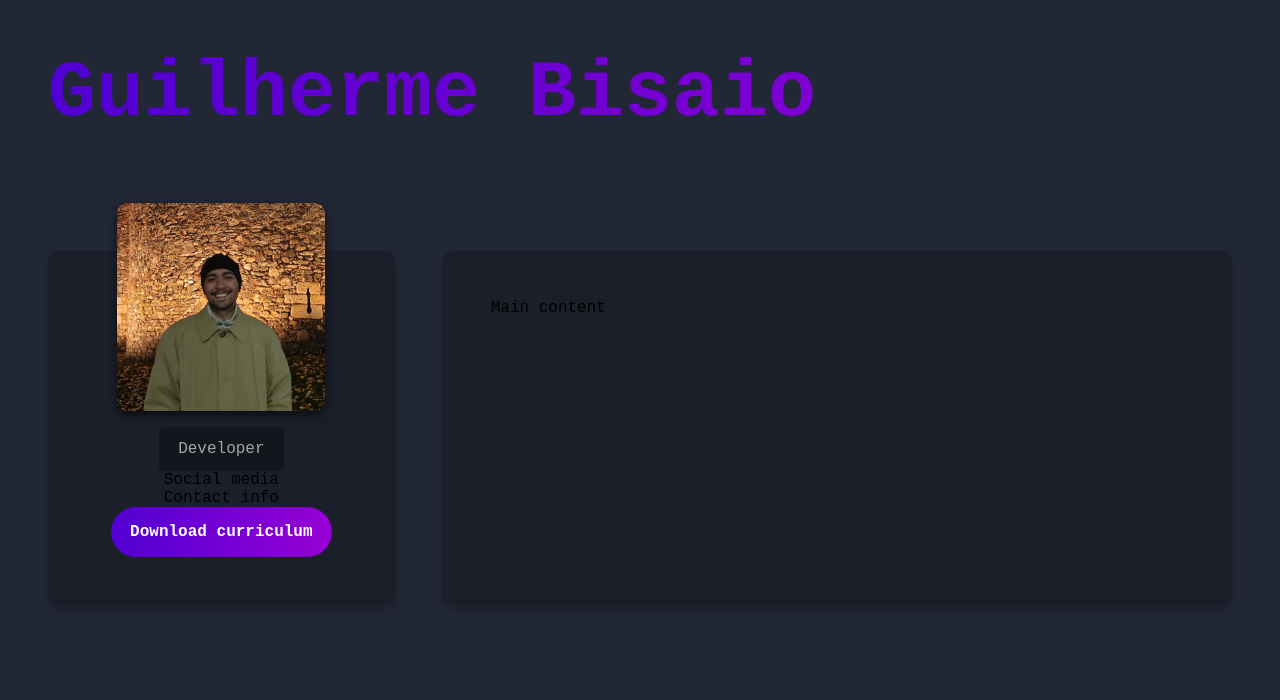
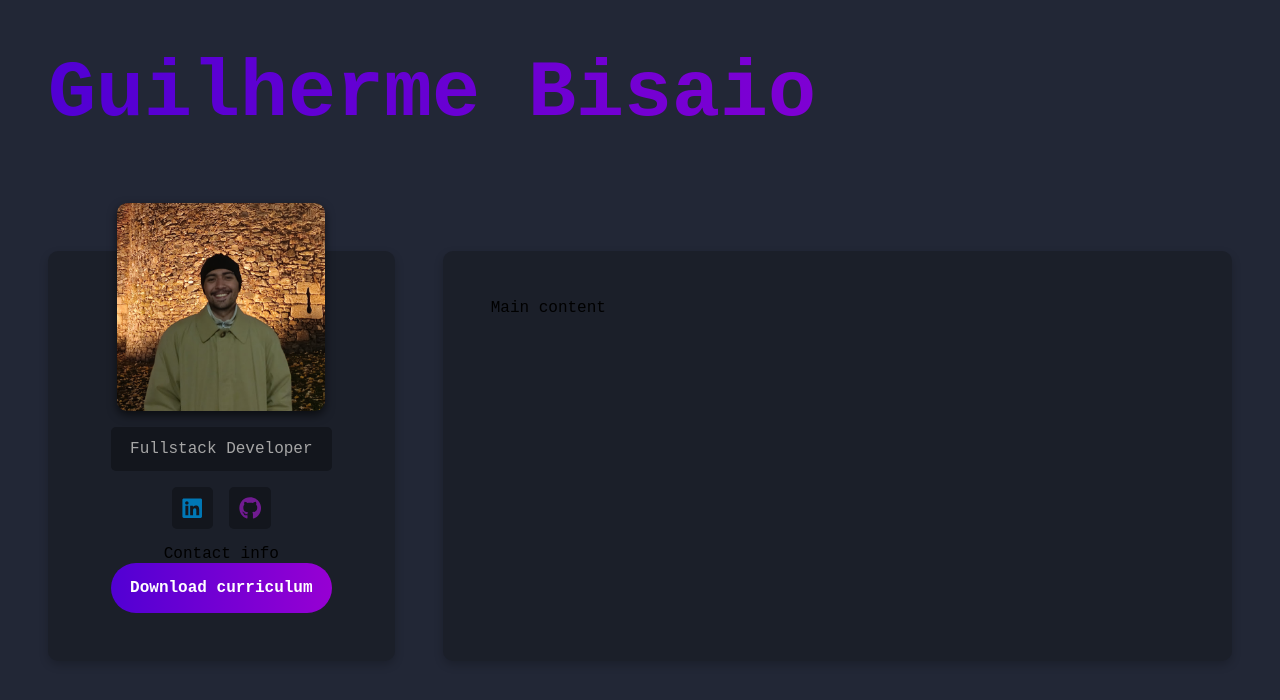
Before and after one commit to bisaio/portfolio-react-sass, a React app in the folder portfolio/: page / in a window 1280 px wide. Shown: the top 700 px of the page. Built offline with nearby package versions, Linux system fonts and the light colour scheme; the HTML template or start-up script is replaced by a standard one.

Commit message:
FEAT: estilizando social media

```diff
--- a/portfolio/src/components/Sidebar.tsx
+++ b/portfolio/src/components/Sidebar.tsx
@@ -1,12 +1,13 @@
 import Avatar from '../img/avatar.jpg'
 import '../styles/components/sidebar.sass'
+import SocialMedia from './SocialMedia'
 
 export default function Sidebar() {
     return (
         <aside className="sidebar">
             <img src={Avatar} alt="bisaio" />
-            <p className="title">Developer</p>
-            <p>Social media</p>
+            <p className="title">Fullstack Developer</p>
+            <SocialMedia />
             <p>Contact info</p>
             <a href="" className="btn">Download curriculum</a>
         </aside>
--- /dev/null
+++ b/portfolio/src/components/SocialMedia.tsx
@@ -0,0 +1,25 @@
+import '../styles/components/socialmedia.sass'
+
+import { FaGithub, FaLinkedin } from 'react-icons/fa'
+
+const socialMedia = [
+    { name: "linkedin", icon: <FaLinkedin />, link: "https://br.linkedin.com/in/guilherme-silva-bisaio-1b0306268" },
+    { name: "github", icon: <FaGithub />, link: "https://github.com/bisaio" }
+]
+
+export default function SocialMedia() {
+    return (
+        <section className='social-media'>
+            {socialMedia.map((social) => (
+                <a
+                    key={social.name}
+                    id={social.name}
+                    href={social.link}
+                    target='_blank'
+                    className='social-btn'>
+                    {social.icon}
+                </a>
+            ))}
+        </section>
+    )
+}
--- /dev/null
+++ b/portfolio/src/styles/components/socialmedia.sass
@@ -0,0 +1,31 @@
+@use '../variables'
+@use '../mixins'
+
+.social-media
+    @include mixins.center
+    gap: 1rem
+    margin: 1rem 0
+
+    .social-btn
+        padding: 0.6rem
+        background-color: variables.$bg-color-secondary
+        border-radius: variables.$card-boder-radius
+        color: #333
+        font-size: 1.4rem
+        @include mixins.center
+
+        &:hover
+            svg
+                color: #FFF
+
+        &#linkedin
+            color: #0077B5
+
+            &:hover
+                background: linear-gradient(45deg, #0077B5 0%, #2fb6ff 100%)
+
+        &#github
+            color: #701B91
+
+            &:hover
+                background: linear-gradient(45deg, #701B91 0%, #952ac0 100%)
--- a/portfolio/src/styles/mixins.sass
+++ b/portfolio/src/styles/mixins.sass
@@ -1,4 +1,9 @@
 @use 'variables'
+
+@mixin center
+    display: flex
+    justify-content: center
+    align-items: center
 
 @mixin btn
     padding: 1rem 1.2rem
```
